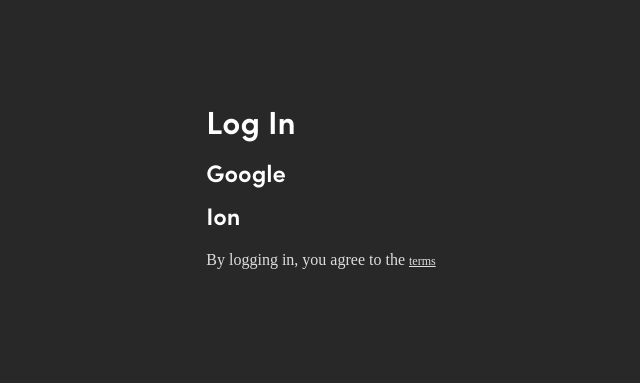
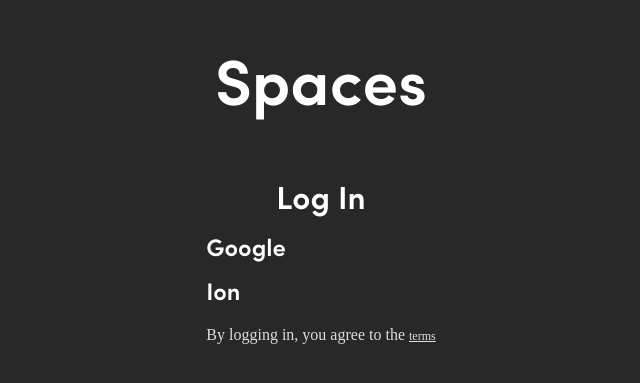
Before and after one commit to tj-spaces/web-frontend, a React (Create React App) app: page / in a window 1280 px wide. Shown: the part 221-604 px from the top of the page, without its empty margins (319-959 px from the left). Built offline with nearby package versions, Linux system fonts and the light colour scheme; a web font is replaced by a local one.

Commit message:
Fix bugs, add better typography

```diff
--- a/src/components/LoginForm/LoginForm.tsx
+++ b/src/components/LoginForm/LoginForm.tsx
@@ -5,7 +5,7 @@
 export default function LoginForm() {
 	return (
 		<Box>
-			<h1>Log In</h1>
+			<h1 className="text-center">Log In</h1>
 			<h2>
 				<a href={getGoogleAuthorizationUrl()}>Google</a>
 			</h2>
--- a/src/components/Space/Space.tsx
+++ b/src/components/Space/Space.tsx
@@ -67,7 +67,7 @@
 	// twilioToken
 	useEffect(() => {
 		if (twilioToken) {
-			twilio.connect(twilioToken, { video: { width: 1280 }, audio: true }).then((room) => {
+			twilio.connect(twilioToken, { audio: true }).then((room) => {
 				setTwilioRoom(room);
 			});
 		}
@@ -177,10 +177,7 @@
 								))}
 							</div>
 
-							<div
-								className="position-absolute"
-								style={{ left: '0px', top: '0px', width: '100%', height: '100%', zIndex: -1 }}
-							>
+							<div className="flex-row margin-y-1 justify-content-center">
 								{Object.keys(participants).length && (
 									<>
 										<SpaceParticipantLocal
--- a/src/hooks/usePublications.tsx
+++ b/src/hooks/usePublications.tsx
@@ -7,6 +7,7 @@
 	const [publications, setPublications] = useState<TrackPublication[]>([]);
 
 	useEffect(() => {
+		if (participant) {
 			// Reset the publications when the 'participant' variable changes.
 			setPublications(Array.from(participant.tracks.values()) as TrackPublication[]);
 
@@ -21,6 +22,7 @@
 				participant.off('trackPublished', publicationAdded);
 				participant.off('trackUnpublished', publicationRemoved);
 			};
+		}
 	}, [participant]);
 
 	return publications;
--- a/src/pages/LoginPage/LoginPage.tsx
+++ b/src/pages/LoginPage/LoginPage.tsx
@@ -4,6 +4,7 @@
 export default function LoginPage() {
 	return (
 		<Fullscreen>
+			<h1 style={{ fontSize: '4rem' }}>Spaces</h1>
 			<LoginForm />
 		</Fullscreen>
 	);
--- a/src/styles/alignment.sass
+++ b/src/styles/alignment.sass
@@ -21,6 +21,9 @@
 .justify-content-space-around
 	justify-content: space-around
 
+.justify-content-center
+	justify-content: center
+
 .justify-content-space-evenly
 	justify-content: space-evenly
 
```
Also changed, not shown: 1 other file (tests, documents, lock files or other folders). Lines whose indentation alone changed are shown as unchanged.
